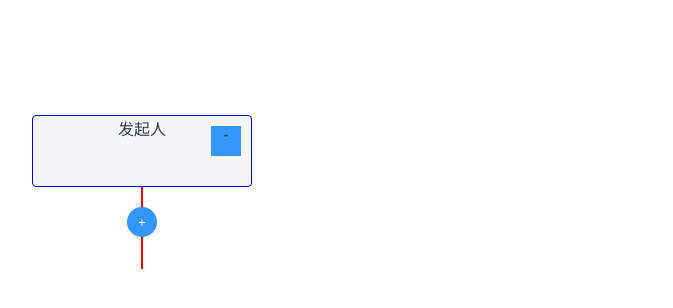
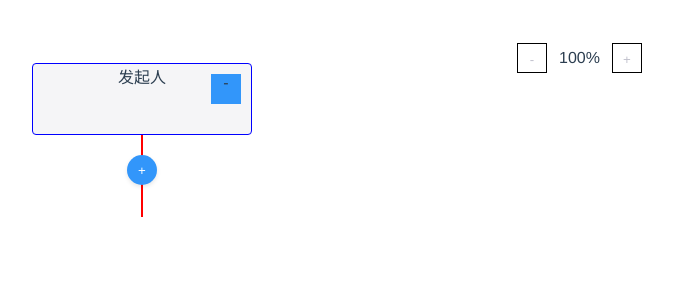
Before and after one commit to Denny-coder/dingding, a Vue app: page / in a window 1280 px wide. Shown: the top 308 px of the page, without its empty margins (498-1171 px from the left). Built offline with nearby package versions, Linux system fonts and the light colour scheme.

Commit message:
增加放大缩小功能

```diff
--- a/src/App.vue
+++ b/src/App.vue
@@ -22,6 +22,5 @@ export default {
   -moz-osx-font-smoothing: grayscale;
   text-align: center;
   color: #2c3e50;
-  margin-top: 60px;
 }
 </style>
--- a/src/components/Branch/MultiwayTree.js
+++ b/src/components/Branch/MultiwayTree.js
@@ -161,6 +161,7 @@ export class MultiwayTree {
                 } else {
                     throw new Error('AddNode to remove does not exist.');
                 }
+                return
             }
             if (parent.childNode.nodeId === nodeId) {
                 if (parent.childNode.childNode) {
--- a/src/components/HelloWorld.vue
+++ b/src/components/HelloWorld.vue
@@ -1,6 +1,21 @@
 <template>
-  <div style="width: 100%;">
-    <Branch :branchData.sync="branchNodeList"></Branch>
+  <div style="width: 100%;position:relative;">
+    <div class="zoom">
+      <button
+        class="zoom-out"
+        :disabled="rotate==0.5"
+        @click="changeRotate('-')"
+      >-</button><span>{{parseInt(rotate*100)}}%</span>
+      <button
+        :disabled="rotate==3"
+        class="zoom-in"
+        @click="changeRotate('+')"
+      >+</button>
+    </div>
+    <Branch
+      :branchData.sync="branchNodeList"
+      :style="`transform: scale(${rotate}); transform-origin: 50% 0px 0px;`"
+    ></Branch>
   </div>
 </template>
 
@@ -13,6 +28,7 @@ export default {
   },
   data() {
     return {
+      rotate: 1,
       branchNodeList: {
         name: "发起人",
         nodeId: "sid-startevent",
@@ -25,7 +41,9 @@ export default {
     msg: String
   },
   methods: {
-    add() {}
+    changeRotate(computeType) {
+      this.rotate = eval(`${this.rotate * 10}${computeType}1`) / 10;
+    }
   }
 };
 </script>
@@ -289,17 +307,44 @@ export default {
 .top-left-cover-line,
 .top-right-cover-line {
   position: absolute;
-  height: 3px;
+  height: 19px;
   width: 50%;
   background-color: #fff;
-  top: -2px;
+  top: -10px;
 }
 .bottom-left-cover-line,
 .bottom-right-cover-line {
   position: absolute;
-  height: 3px;
+  height: 19px;
   width: 50%;
   background-color: #fff;
-  bottom: -2px;
+  bottom: -10px;
+}
+.zoom {
+  display: flex;
+  position: fixed;
+  -webkit-box-align: center;
+  -ms-flex-align: center;
+  align-items: center;
+  -webkit-box-pack: justify;
+  -ms-flex-pack: justify;
+  justify-content: space-between;
+  height: 40px;
+  width: 125px;
+  right: 140px;
+  margin-top: 30px;
+  z-index: 10;
+  .zoom-in,
+  .zoom-out {
+    border: 1px solid #000;
+    width: 30px;
+    line-height: 30px;
+    height: 30px;
+    background: #fff;
+    color: #c1c1cd;
+    cursor: pointer;
+    background-size: 100%;
+    background-repeat: no-repeat;
+  }
 }
 </style>
```
